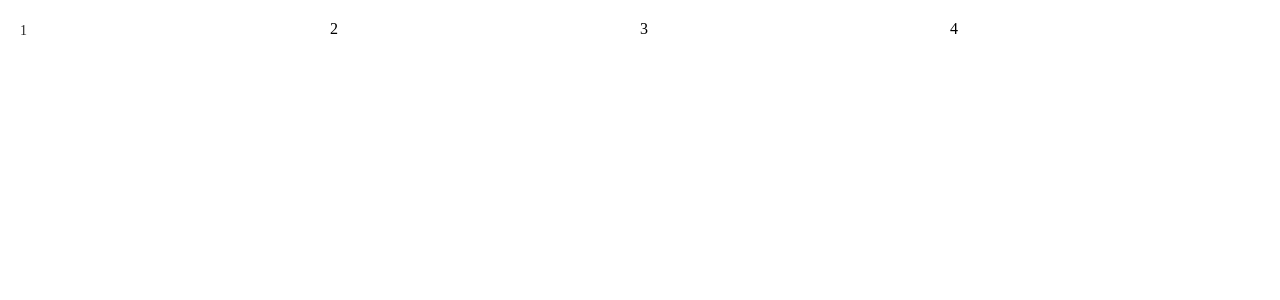
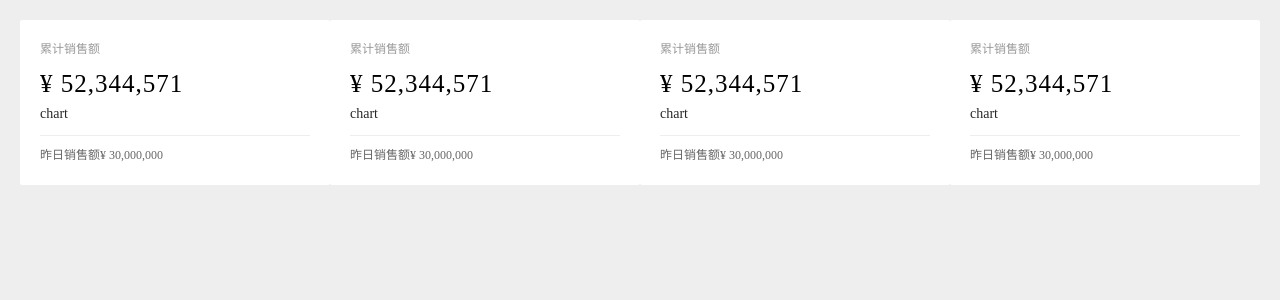
Before and after one commit to Thursss/vi, a React (Create React App) app: page /data-report in a window 1280 px wide. Shown: the top 300 px of the page. Built offline with nearby package versions, Linux system fonts and the light colour scheme.

Commit message:
feat: 卡片组件开发

```diff
--- /dev/null
+++ b/src/pages/datav-report/component/Total.tsx
@@ -0,0 +1,58 @@
+import React, { FC, ReactNode } from 'react';
+import styled from 'styled-components';
+
+interface TotalProps {
+  title: string;
+  value: string | number;
+  total?: ReactNode;
+}
+
+const StyleTotal = styled.div`
+  .title {
+    font-size: 12px;
+    color: #999;
+  }
+  .value {
+    font-size: 25px;
+    color: #000;
+    margin-top: 5px;
+    letter-spacing: 1px;
+  }
+  .chart {
+    display: -webkit-box;
+    display: -ms-flexbox;
+    display: flex;
+    -webkit-box-orient: vertical;
+    -webkit-box-direction: normal;
+    -ms-flex-direction: column;
+    flex-direction: column;
+    -webkit-box-pack: center;
+    -ms-flex-pack: center;
+    justify-content: center;
+  }
+  .line {
+    margin: 10px 0;
+    border-top: 1px solid #eee;
+  }
+  .total {
+    color: #666;
+    font-size: 12px;
+  }
+`;
+
+const Total: FC<TotalProps> = (props) => {
+  const { title, value, children, total } = props;
+  return (
+    <div className="total-wrapper">
+      <StyleTotal className="total-sales">
+        <div className="title">{title}</div>
+        <div className="value">{value}</div>
+        <div className="chart">{children}</div>
+        <div className="line"></div>
+        {total && <div className="total">{total}</div>}
+      </StyleTotal>
+    </div>
+  );
+};
+
+export default Total;
--- a/src/pages/datav-report/index.tsx
+++ b/src/pages/datav-report/index.tsx
@@ -2,6 +2,7 @@ import React from 'react';
 import styled from 'styled-components';
 
 import { Row, Col, Card } from '../../z-ui/index';
+import Total from './component/Total';
 
 const StyleDashboard = styled.div`
   width: 100%;
@@ -19,12 +20,26 @@ function DatavReport() {
     <StyleDashboard className="dashboard">
       <div className="overview-wrapper">
         <Row>
-          <Col span={6}>
-            <Card>1</Card>
-          </Col>
-          <Col span={6}>2</Col>
-          <Col span={6}>3</Col>
-          <Col span={6}>4</Col>
+          {[{}, {}, {}, {}].map((item, i) => (
+            <Col key={i} span={6}>
+              <Card>
+                <Total
+                  title="累计销售额"
+                  value="¥ 52,344,571"
+                  total={
+                    <>
+                      昨日销售额
+                      <span data-v-e38c7be8="" className="emphasis">
+                        ¥ 30,000,000
+                      </span>
+                    </>
+                  }
+                >
+                  <span>chart</span>
+                </Total>
+              </Card>
+            </Col>
+          ))}
         </Row>
       </div>
     </StyleDashboard>
--- a/src/style/index.scss
+++ b/src/style/index.scss
@@ -3,4 +3,5 @@
 body {
   margin: 0;
   padding: 0;
+  background-color: #eee;
 }
--- a/src/z-ui/Grid/row.tsx
+++ b/src/z-ui/Grid/row.tsx
@@ -9,7 +9,6 @@ interface RowProps {
 
 const Row: FC<RowProps> = (props) => {
   const { align = 'top', justify = 'start', gutter = 0, children } = props;
-  console.log(props);
 
   return <div className="z-row">{children}</div>;
 };
--- a/src/z-ui/card/_style.scss
+++ b/src/z-ui/card/_style.scss
@@ -12,3 +12,39 @@
   background: #fff;
   border-radius: 2px;
 }
+.z-card_hoverable {
+  cursor: pointer;
+  transition: box-shadow 0.3s, border-color 0.3s;
+  &:hover {
+    border-color: transparent;
+    box-shadow: 0 1px 2px -2px #00000029, 0 3px 6px #0000001f,
+      0 5px 12px 4px #00000017;
+  }
+}
+.z-card_bordered {
+  border: 1px solid #f0f0f0;
+}
+.z-card-head {
+  display: flex;
+  align-items: center;
+  padding: 0 20px;
+  .z-card-head-title {
+    display: inline-block;
+    flex: 1;
+    padding: 14px 0;
+    overflow: hidden;
+    white-space: nowrap;
+    text-overflow: ellipsis;
+  }
+  .z-card-extra {
+    float: right;
+    margin-left: auto;
+    padding: 14px 0;
+    color: #000000d9;
+    font-weight: 400;
+    font-size: 14px;
+  }
+}
+.z-card-body {
+  padding: 20px;
+}
--- a/src/z-ui/card/card.tsx
+++ b/src/z-ui/card/card.tsx
@@ -1,4 +1,4 @@
-import React, { FC } from 'react';
+import React, { FC, CSSProperties, ReactNode } from 'react';
 import styled from 'styled-components';
 import cx from 'classnames';
 
@@ -6,12 +6,35 @@ interface CardProps {
   bordered?: boolean;
   hoverable?: boolean;
   title?: string;
+  extra?: ReactNode;
+  foot?: ReactNode;
 }
 
 const Card: FC<CardProps> = (props) => {
-  const { bordered = false, hoverable = false, title, children } = props;
-  const className = cx('z-card');
-  return <div className={className}>{children}</div>;
+  const {
+    bordered = false,
+    hoverable = false,
+    title,
+    extra,
+    children,
+    foot,
+  } = props;
+  const className = cx('z-card', {
+    'z-card_hoverable': hoverable,
+    'z-card_bordered': bordered,
+  });
+  return (
+    <div className={className}>
+      {(title || extra) && (
+        <div className="z-card-head">
+          <div className="z-card-head-title">{title}</div>
+          <div className="z-card-extra">{extra}</div>
+        </div>
+      )}
+      <div className="z-card-body">{children}</div>
+      {foot && <div className="z-card-foot">{foot}</div>}
+    </div>
+  );
 };
 
 export default Card;
```
